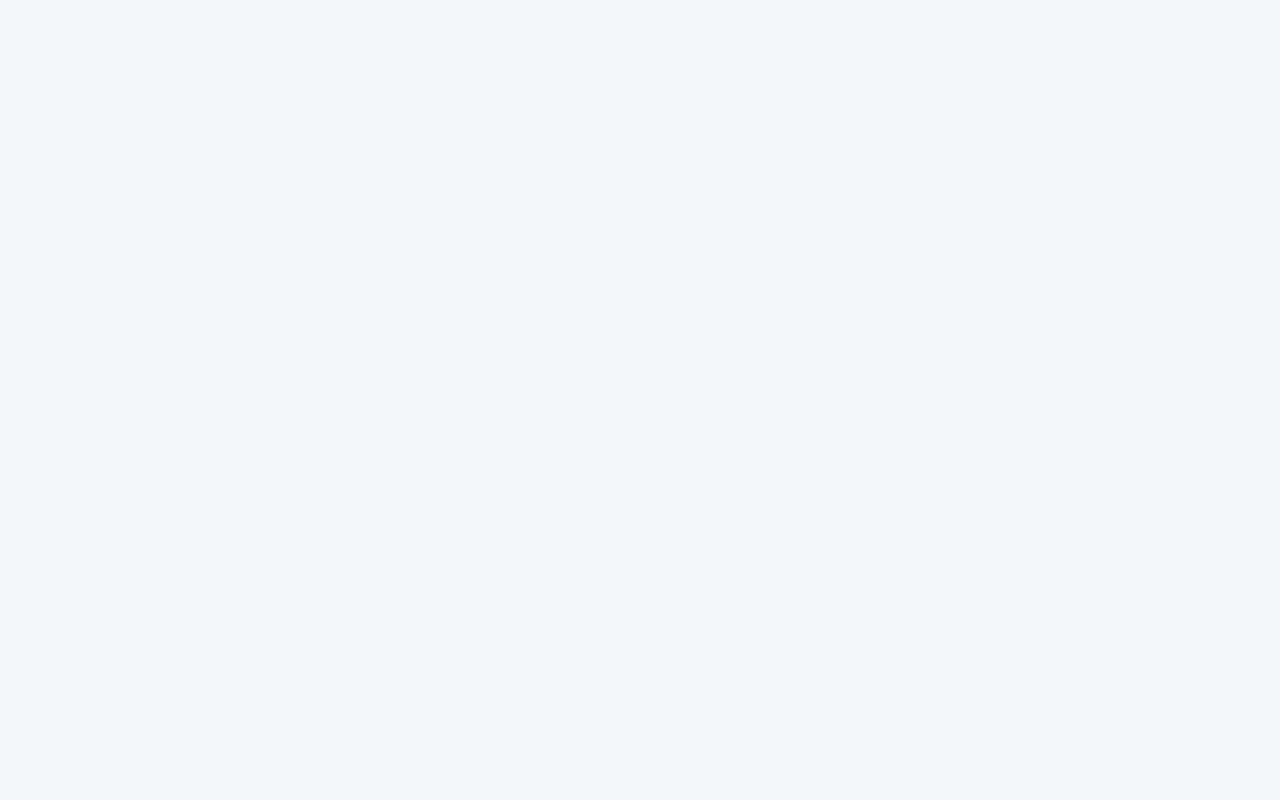
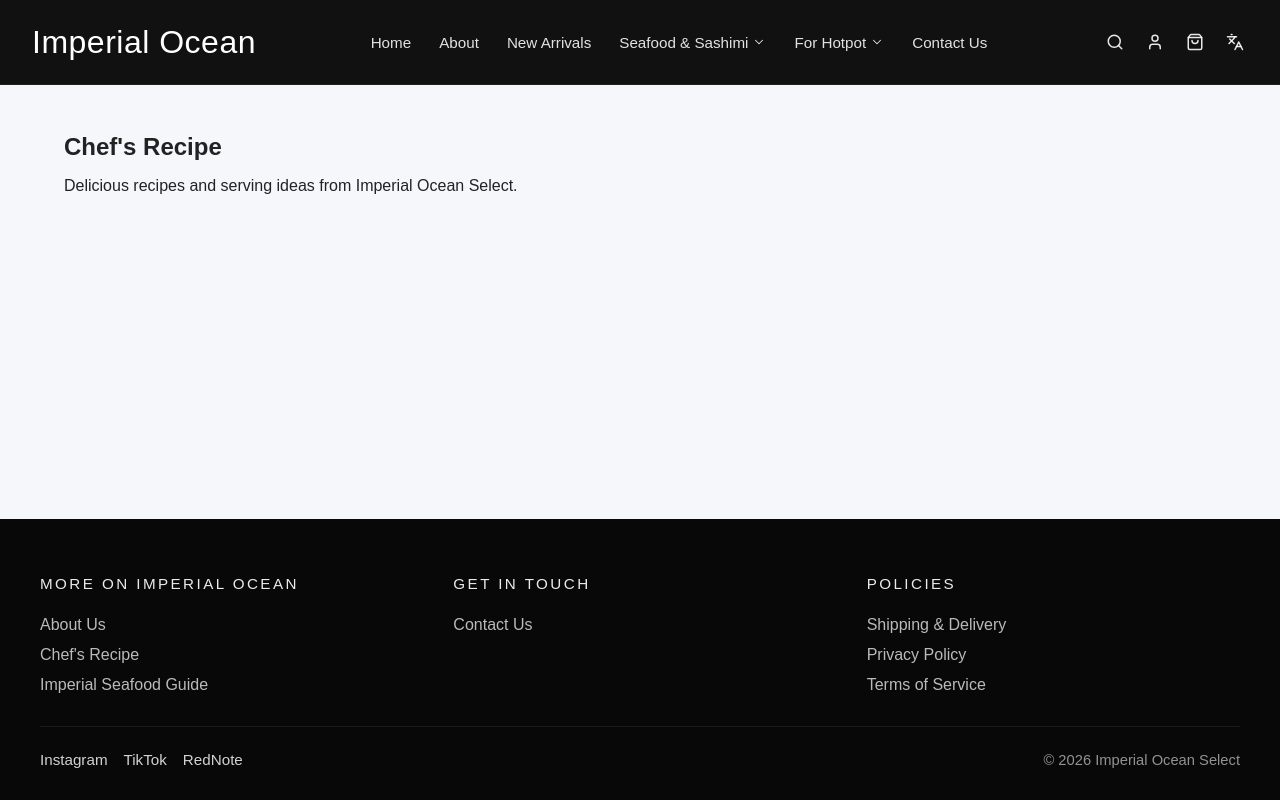
Before and after one commit to darren-gzdeng/imperial-site, a React (Vite) app in the folder imperial-site/: page /imperial-site/chef-recipe in a window 1280 px wide. Before the commit this address had no page. Built offline with nearby package versions, Linux system fonts and the light colour scheme.

Commit message:
add pages

```diff
--- a/imperial-site/src/App.jsx
+++ b/imperial-site/src/App.jsx
@@ -7,6 +7,10 @@
 import NewArrivals from "./pages/NewArrivals";
 import Seafood from "./pages/Seafood";
 import Hotpot from "./pages/Hotpot";
+import ChefRecipe from "./pages/ChefRecipe";
+import ShippingDelivery from "./pages/ShippingDelivery";
+import PrivacyPolicy from "./pages/PrivacyPolicy";
+import TermsOfService from "./pages/TermsOfService";
 import Login from "./pages/Login"; // 👈 IMPORTANT
 
 export default function App() {
@@ -23,6 +27,10 @@
         <Route path="new-arrivals" element={<NewArrivals />} />
         <Route path="seafood" element={<Seafood />} />
         <Route path="hotpot" element={<Hotpot />} />
+        <Route path="chef-recipe" element={<ChefRecipe />} />
+        <Route path="shipping-delivery" element={<ShippingDelivery />} />
+        <Route path="privacy-policy" element={<PrivacyPolicy />} />
+        <Route path="terms-of-service" element={<TermsOfService />} />
       </Route>
     </Routes>
   );
--- a/imperial-site/src/components/Footer.jsx
+++ b/imperial-site/src/components/Footer.jsx
@@ -8,7 +8,7 @@
           <div className="footer-column">
             <p className="footer-title">MORE ON IMPERIAL OCEAN</p>
             <Link to="/about" className="footer-link">About Us</Link>
-            <Link to="/new-arrivals" className="footer-link">Chef&apos;s Recipe</Link>
+            <Link to="/chef-recipe" className="footer-link">Chef&apos;s Recipe</Link>
             <Link to="/seafood" className="footer-link">Imperial Seafood Guide</Link>
           </div>
           <div className="footer-column">
@@ -17,9 +17,9 @@
           </div>
           <div className="footer-column">
             <p className="footer-title">POLICIES</p>
-            <a href="#" className="footer-link">Shipping & Delivery</a>
-            <a href="#" className="footer-link">Privacy Policy</a>
-            <a href="#" className="footer-link">Terms of Service</a>
+            <Link to="/shipping-delivery" className="footer-link">Shipping & Delivery</Link>
+            <Link to="/privacy-policy" className="footer-link">Privacy Policy</Link>
+            <Link to="/terms-of-service" className="footer-link">Terms of Service</Link>
           </div>
         </div>
         <div className="footer-bottom">
--- /dev/null
+++ b/imperial-site/src/pages/ChefRecipe.jsx
@@ -0,0 +1,8 @@
+export default function ChefRecipe() {
+  return (
+    <section>
+      <h1>Chef's Recipe</h1>
+      <p>Delicious recipes and serving ideas from Imperial Ocean Select.</p>
+    </section>
+  );
+}
--- /dev/null
+++ b/imperial-site/src/pages/PrivacyPolicy.jsx
@@ -0,0 +1,8 @@
+export default function PrivacyPolicy() {
+  return (
+    <section>
+      <h1>Privacy Policy</h1>
+      <p>We respect your privacy and protect your personal information.</p>
+    </section>
+  );
+}
--- /dev/null
+++ b/imperial-site/src/pages/ShippingDelivery.jsx
@@ -0,0 +1,8 @@
+export default function ShippingDelivery() {
+  return (
+    <section>
+      <h1>Shipping & Delivery</h1>
+      <p>Learn about our shipping options, delivery times, and packaging standards.</p>
+    </section>
+  );
+}
--- /dev/null
+++ b/imperial-site/src/pages/TermsOfService.jsx
@@ -0,0 +1,8 @@
+export default function TermsOfService() {
+  return (
+    <section>
+      <h1>Terms of Service</h1>
+      <p>Review the terms and conditions for using Imperial Ocean Select.</p>
+    </section>
+  );
+}
```
